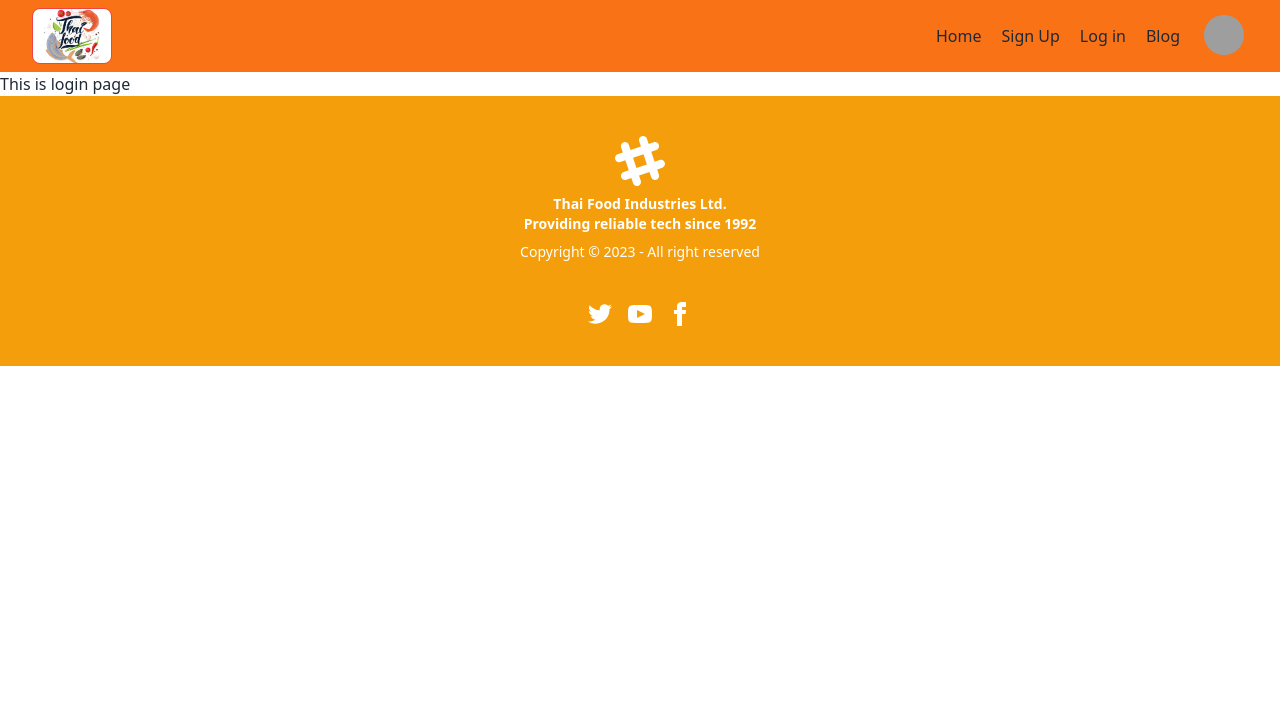
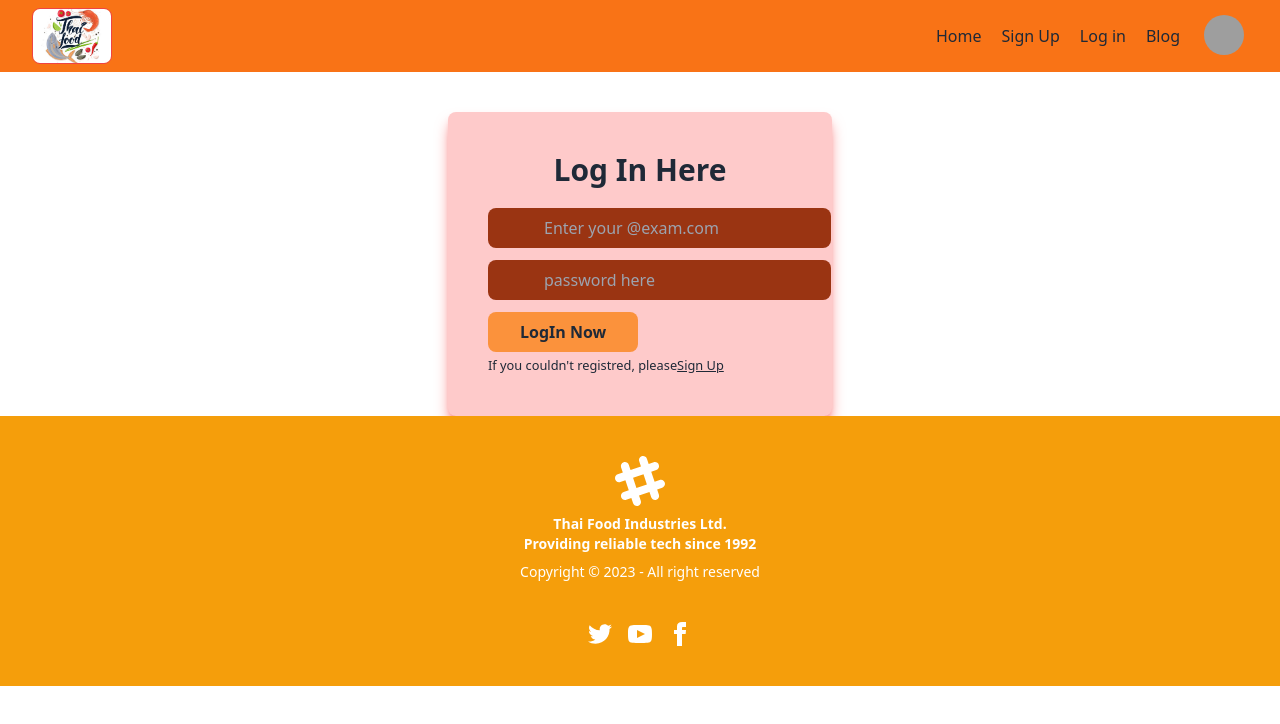
Before and after one commit to ovi-khan/recipe-hunter, a React (Vite) app: page /login in a window 1280 px wide. Shown: the top 724 px of the page. Built offline with nearby package versions, Linux system fonts and the light colour scheme; grey boxes are pictures that could not be loaded.

Commit message:
sign in page create and toggle sign in and log in

```diff
--- a/src/pages/Shared/Login/Login.jsx
+++ b/src/pages/Shared/Login/Login.jsx
@@ -1,10 +1,46 @@
 import React from 'react';
+import { Link } from 'react-router-dom'
 
 const Login = () => {
     return (
-        <div>
-            <h2>This is login page</h2>
-        </div>
+        <div className="w-[30%] mx-auto p-10 mt-10 bg-red-200 rounded-lg shadow-lg shadow-red-400">
+      <h1 className="text-3xl font-bold text-center mb-5">Log In Here</h1>
+      <form>
+        <input
+          className="bg-orange-800   mb-3 px-14 py-2 rounded-lg"
+          type="email"
+          name="email"
+          id="email"
+          placeholder="Enter your @exam.com"
+          required
+        />
+        <br />
+        <input
+          className="bg-orange-800  mb-3 px-14 py-2 rounded-lg"
+          type="password"
+          name="password"
+          id="password"
+          placeholder="password here"
+          required
+        />
+        <br />
+        {/* <p className="text-red-800 pb-3 font-semibold">{ error }</p> */}
+        {/* <p className="text-green-600 pb-3 font-semibold">{success}</p> */}
+        <input
+          className="bg-orange-400 hover:bg-orange-700 px-8 py-2 rounded-lg font-bold"
+          type="submit"
+          value="LogIn Now"
+        />
+        <p className="">
+          <small>
+            If you couldn't registred, please
+            <Link className="link" to="/signUp">
+              Sign Up
+            </Link>
+          </small>
+        </p>
+      </form>
+    </div>
     );
 };
 
```
